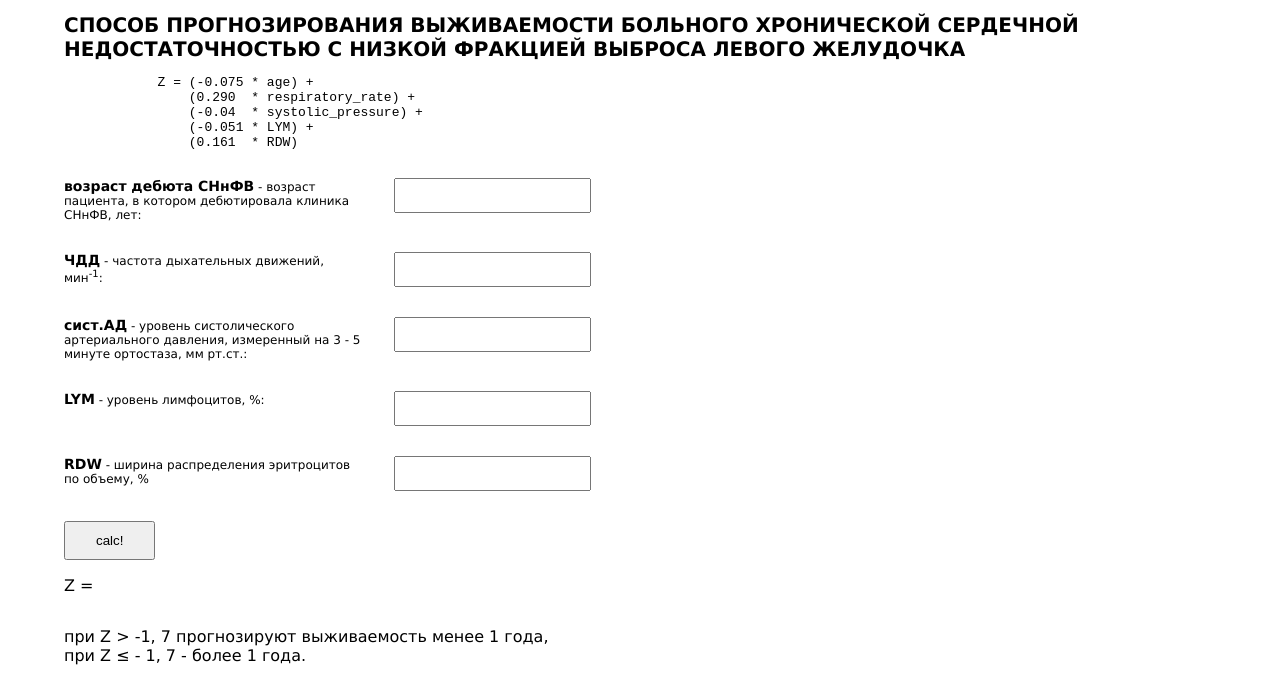
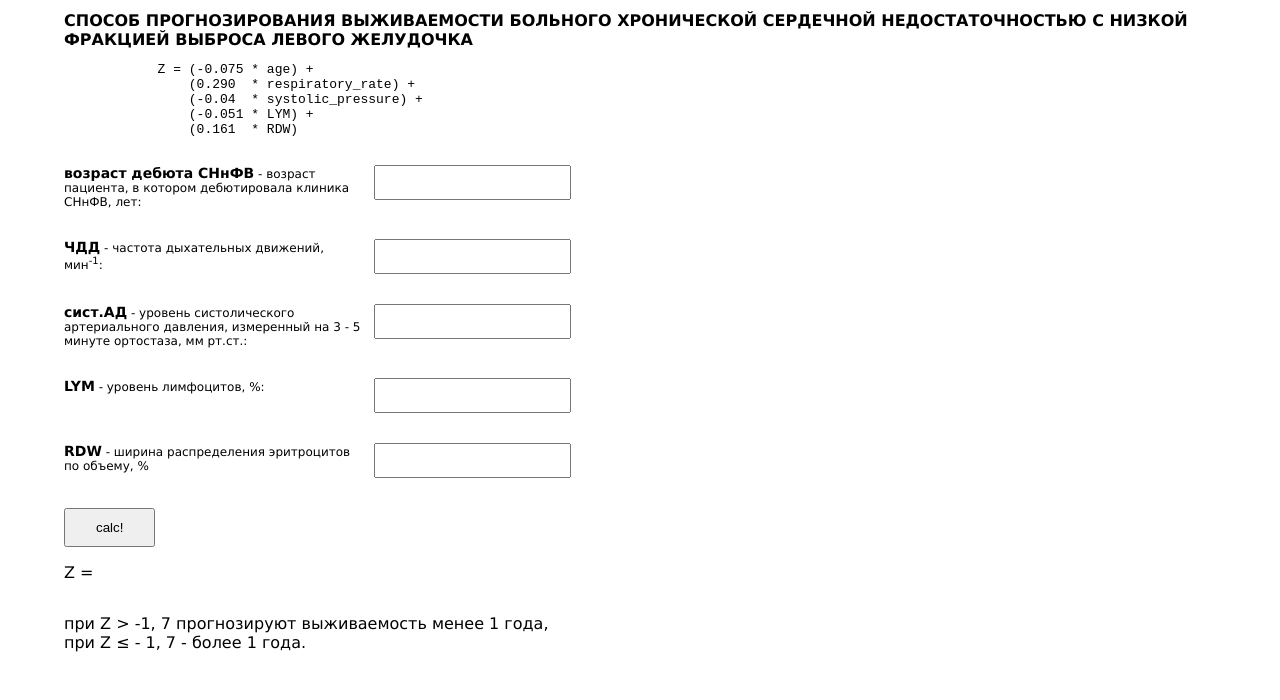
Before and after one commit to sv-khol/cuore, a plain HTML site: page index.html in a window 1280 px wide. Drawn offline with Linux system fonts and the light colour scheme.

Commit message:
Update styles.css

```diff
--- a/css/styles.css
+++ b/css/styles.css
@@ -7,11 +7,11 @@ body {
     width: 90%;
     margin: 0 auto;
     max-width: 1200px;
-    min-width: 400px;
+    min-width: 320px;
 }
 
 h1 {
-    font-size: 20px;
+    font-size: 16px;
 }
 
 label {
@@ -26,7 +26,7 @@ label {
 
 .var {
     display: flex;
-    gap: 30px;
+    gap: 10px;
     flex-wrap: wrap;
     align-items: flex-start;
     margin-bottom: 30px;
```
